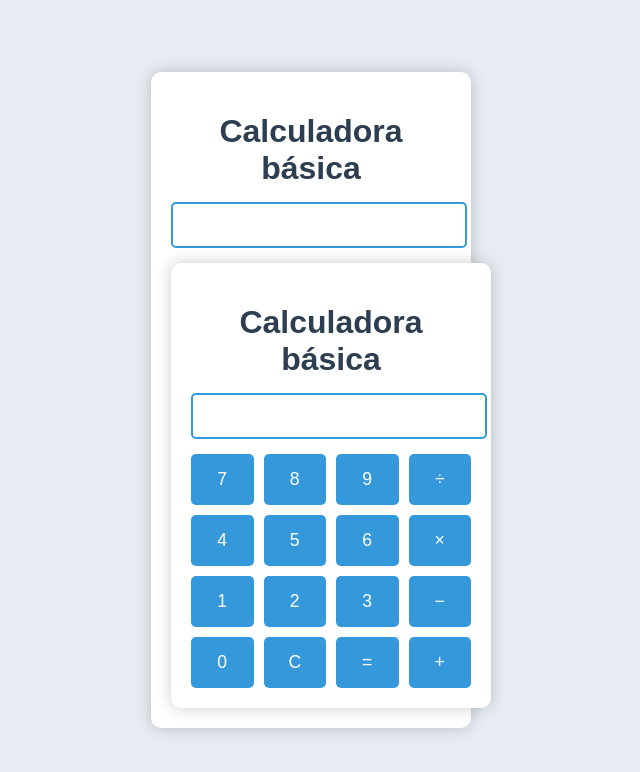
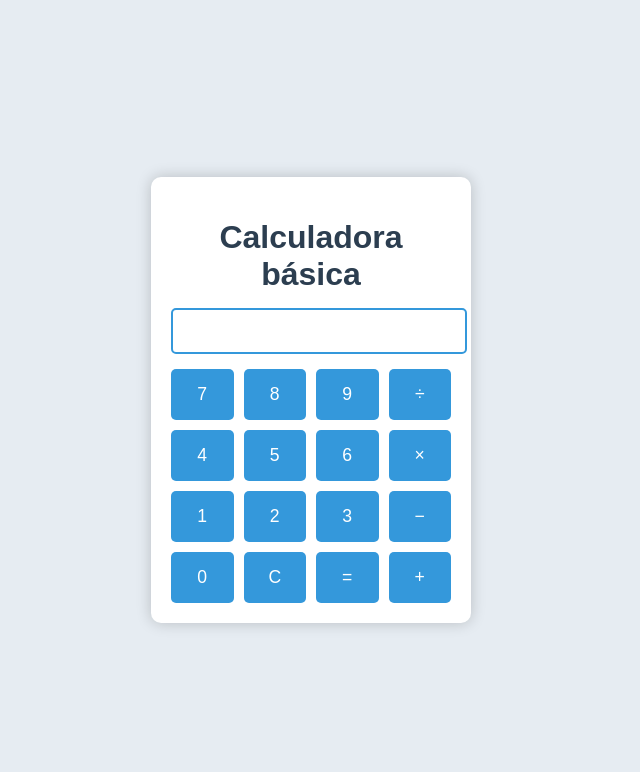
Before and after one commit to 24001072-max/Reto4Calculadora, a plain HTML site: page index.html in a window 1280 px wide. Shown: the whole page, without its empty margins (329-969 px from the left). Drawn offline with Linux system fonts and the light colour scheme.

Commit message:
Update index.html

```diff
--- a/index.html
+++ b/index.html
@@ -1,16 +1,3 @@
-<!DOCTYPE html>
-<html lang="es">
-<head>
-  <meta charset="UTF-8">
-  <title>Calculadora básica</title>
-  <link rel="stylesheet" href="styles.css">
-</head>
-<body>
-  <div id="calculadora">
-    <h1>Calculadora básica</h1>
-    <input type="text" id="pantalla" readonly>
-
-    <div class="botones">
 <!DOCTYPE html>
 <html lang="es">
 <head>
@@ -47,7 +34,6 @@
       <button onclick="limpiar()">C</button>
       <button onclick="calcular()">=</button>
       <button onclick="seleccionarOperacion('+')">+</button>
-
     </div>
   </div>
 
```
Lines whose indentation alone changed are shown as unchanged.
